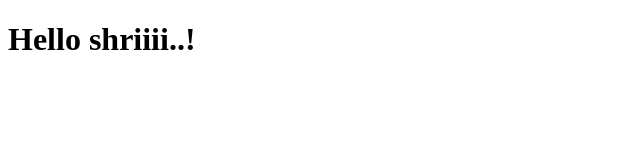
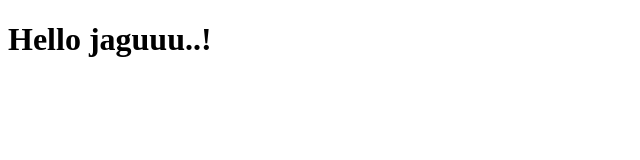
Before and after one commit to shridhar720/test, a plain HTML site: page index.html in a window 1280 px wide. Shown: the whole page, without its empty margins (0-640 px from the left). Drawn offline with Linux system fonts and the light colour scheme.

Commit message:
Update index.html

```diff
--- a/index.html
+++ b/index.html
@@ -7,6 +7,6 @@
     <title>test</title>
 </head>
 <body>
-    <h1>Hello shriiii..!</h1>
+    <h1>Hello jaguuu..!</h1>
 </body>
 </html>
```
